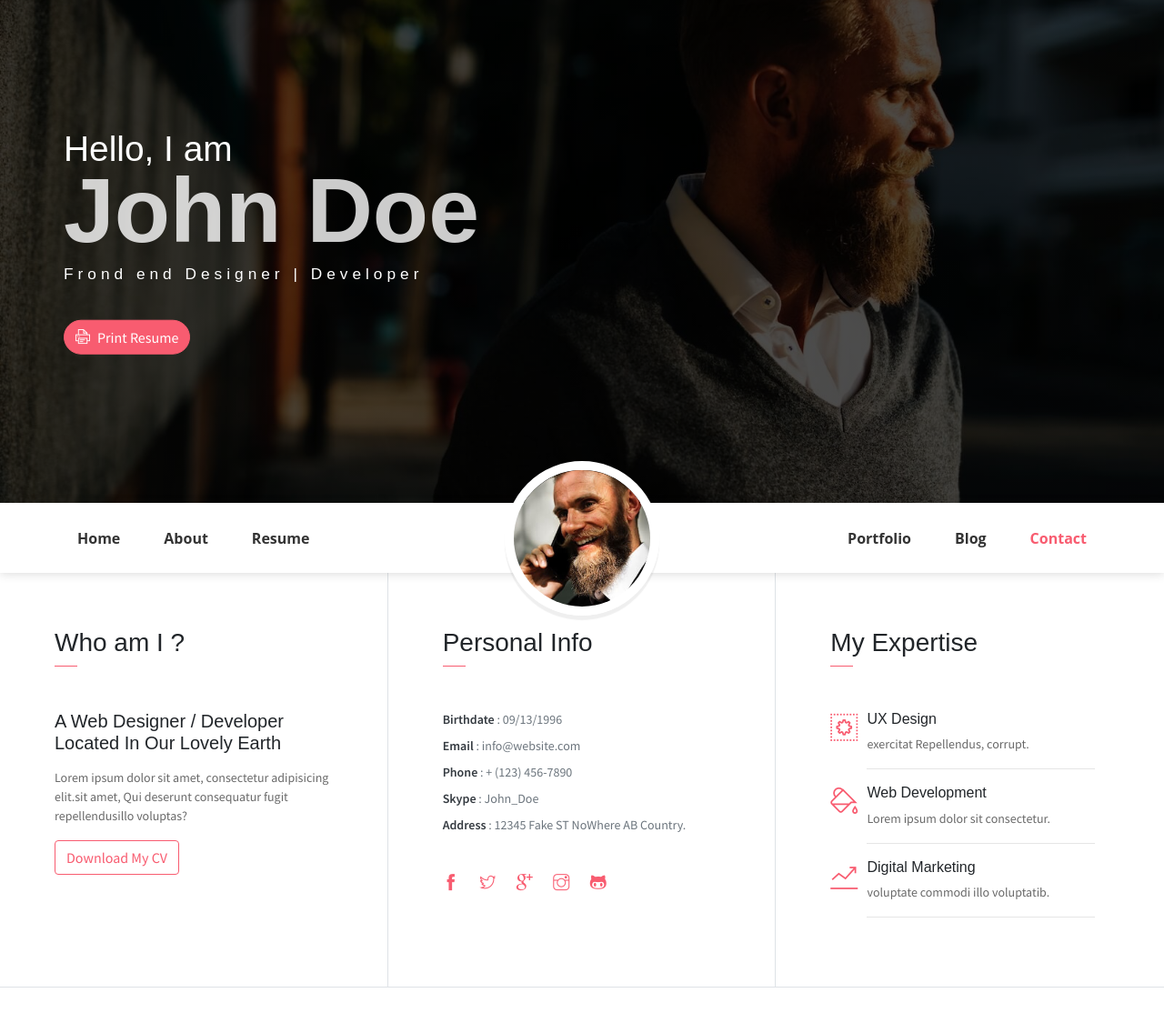
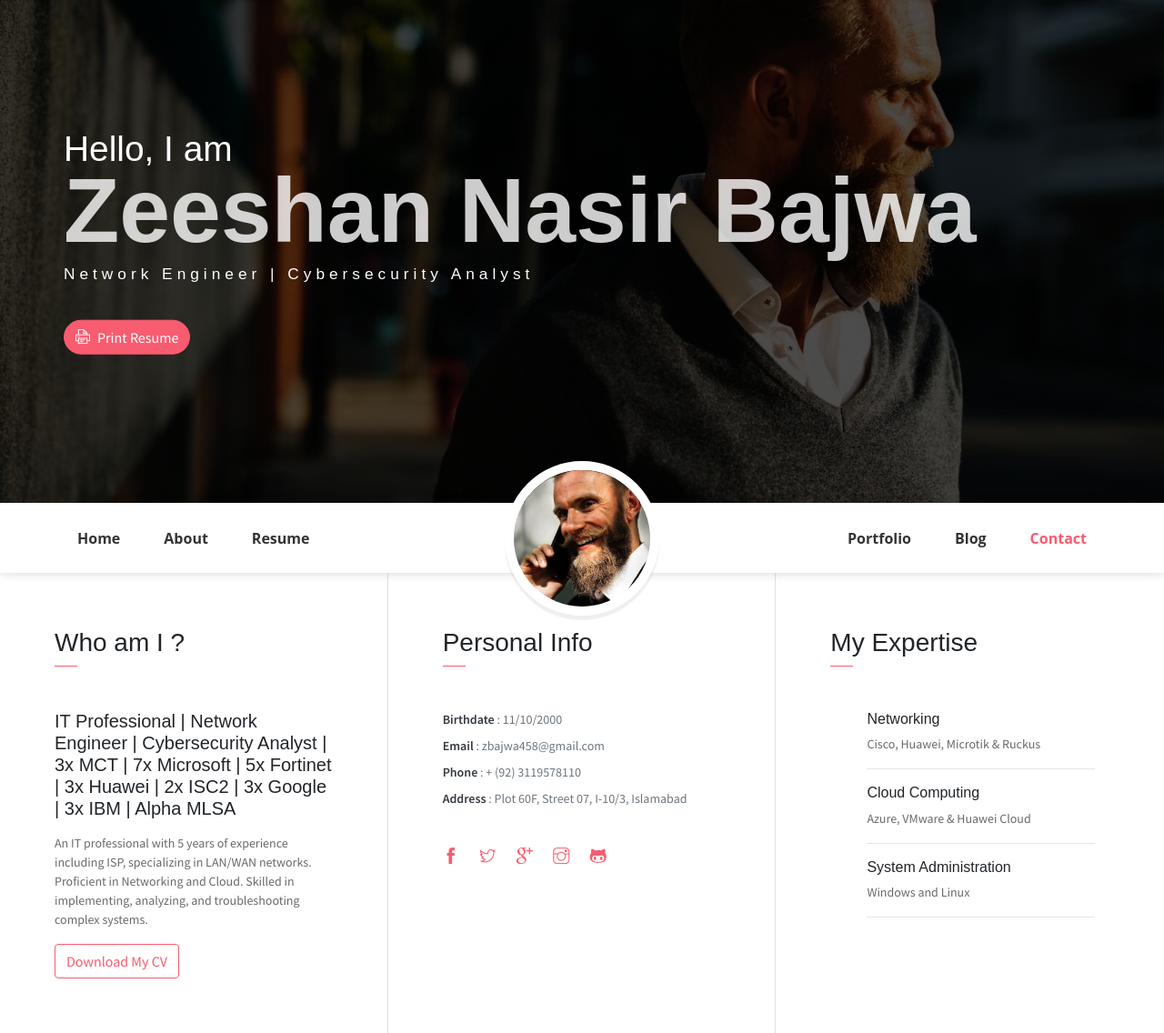
Before and after one commit to zeeshanbajwa1/SATechnicalOnboardingMLSA, a plain HTML site: page src/index.html in a window 1280 px wide. Shown: the part 87-1223 px from the top of the page at 91% size. Drawn offline with Linux system fonts and the light colour scheme; some packages are replaced by stand-ins of ours; some icons are missing.

Commit message:
updated text

```diff
--- a/src/index.html
+++ b/src/index.html
@@ -24,8 +24,8 @@
             </ul>
             <div class="header-content">
                 <h4 class="header-subtitle" >Hello, I am</h4>
-                <h1 class="header-title">John Doe</h1>
-                <h6 class="header-mono" >Frond end Designer | Developer</h6>
+                <h1 class="header-title">Zeeshan Nasir Bajwa</h1>
+                <h6 class="header-mono" >Network Engineer | Cybersecurity Analyst</h6>
                 <button class="btn btn-primary btn-rounded"><i class="ti-printer pr-2"></i>Print Resume</button>
             </div>
         </div>
@@ -50,8 +50,8 @@
                 <ul class="navbar-nav brand">
                     <img src="assets/imgs/avatar.jpg" alt="" class="brand-img">
                     <li class="brand-txt">
-                        <h5 class="brand-title">John Doe</h5>
-                        <div class="brand-subtitle">Web Designer | Developer</div>
+                        <h5 class="brand-title">Zeeshan Bajwa</h5>
+                        <div class="brand-subtitle">Network Engineer | Cybersecurity Analyst</div>
                     </li>
                 </ul>
                 <ul class="navbar-nav ml-auto">
@@ -73,19 +73,18 @@
             <div class="col-lg-4 about-card">
                 <h3 class="font-weight-light">Who am I ?</h3>
                 <span class="line mb-5"></span>
-                <h5 class="mb-3">A Web Designer / Developer Located In Our Lovely Earth</h5>
-                <p class="mt-20">Lorem ipsum dolor sit amet, consectetur adipisicing elit.sit amet, Qui deserunt consequatur fugit repellendusillo voluptas?</p>
+                <h5 class="mb-3">IT Professional | Network Engineer | Cybersecurity Analyst | 3x MCT | 7x Microsoft | 5x Fortinet | 3x Huawei | 2x ISC2 | 3x Google | 3x IBM | Alpha MLSA</h5>
+                <p class="mt-20">An IT professional with 5 years of experience including ISP, specializing in LAN/WAN networks. Proficient in Networking and Cloud. Skilled in implementing, analyzing, and troubleshooting complex systems.</p>
                 <button class="btn btn-outline-danger"><i class="icon-down-circled2 "></i>Download My CV</button>
             </div>
             <div class="col-lg-4 about-card">
                 <h3 class="font-weight-light">Personal Info</h3>
                 <span class="line mb-5"></span>
                 <ul class="mt40 info list-unstyled">
-                    <li><span>Birthdate</span> : 09/13/1996</li>
-                    <li><span>Email</span> : info@website.com</li>
-                    <li><span>Phone</span> : + (123) 456-7890</li>
-                    <li><span>Skype</span> : John_Doe </li>
-                    <li><span>Address</span> :  12345 Fake ST NoWhere AB Country.</li>
+                    <li><span>Birthdate</span> : 11/10/2000</li>
+                    <li><span>Email</span> : zbajwa458@gmail.com</li>
+                    <li><span>Phone</span> : + (92) 3119578110</li>
+                    <li><span>Address</span> :  Plot 60F, Street 07, I-10/3, Islamabad</li>
                 </ul>
                 <ul class="social-icons pt-3">
                     <li class="social-item"><a class="social-link" href="#"><i class="ti-facebook" aria-hidden="true"></i></a></li>
@@ -99,26 +98,23 @@
                 <h3 class="font-weight-light">My Expertise</h3>
                 <span class="line mb-5"></span>
                 <div class="row">
-                    <div class="col-1 text-danger pt-1"><i class="ti-widget icon-lg"></i></div>
                     <div class="col-10 ml-auto mr-3">
-                        <h6>UX Design</h6>
-                        <p class="subtitle"> exercitat Repellendus,  corrupt.</p>
+                        <h6>Networking</h6>
+                        <p class="subtitle">Cisco, Huawei, Microtik & Ruckus</p>
                         <hr>
                     </div>
                 </div>
                 <div class="row">
-                    <div class="col-1 text-danger pt-1"><i class="ti-paint-bucket icon-lg"></i></div>
                     <div class="col-10 ml-auto mr-3">
-                        <h6>Web Development</h6>
-                        <p class="subtitle">Lorem ipsum dolor sit consectetur.</p>
+                        <h6>Cloud Computing</h6>
+                        <p class="subtitle">Azure, VMware & Huawei Cloud</p>
                         <hr>
                     </div>
                 </div>
                 <div class="row">
-                    <div class="col-1 text-danger pt-1"><i class="ti-stats-up icon-lg"></i></div>
                     <div class="col-10 ml-auto mr-3">
-                        <h6>Digital Marketing</h6>
-                        <p class="subtitle">voluptate commodi illo voluptatib.</p>
+                        <h6>System Administration</h6>
+                        <p class="subtitle">Windows and Linux</p>
                         <hr>
                     </div>
                 </div>
```
